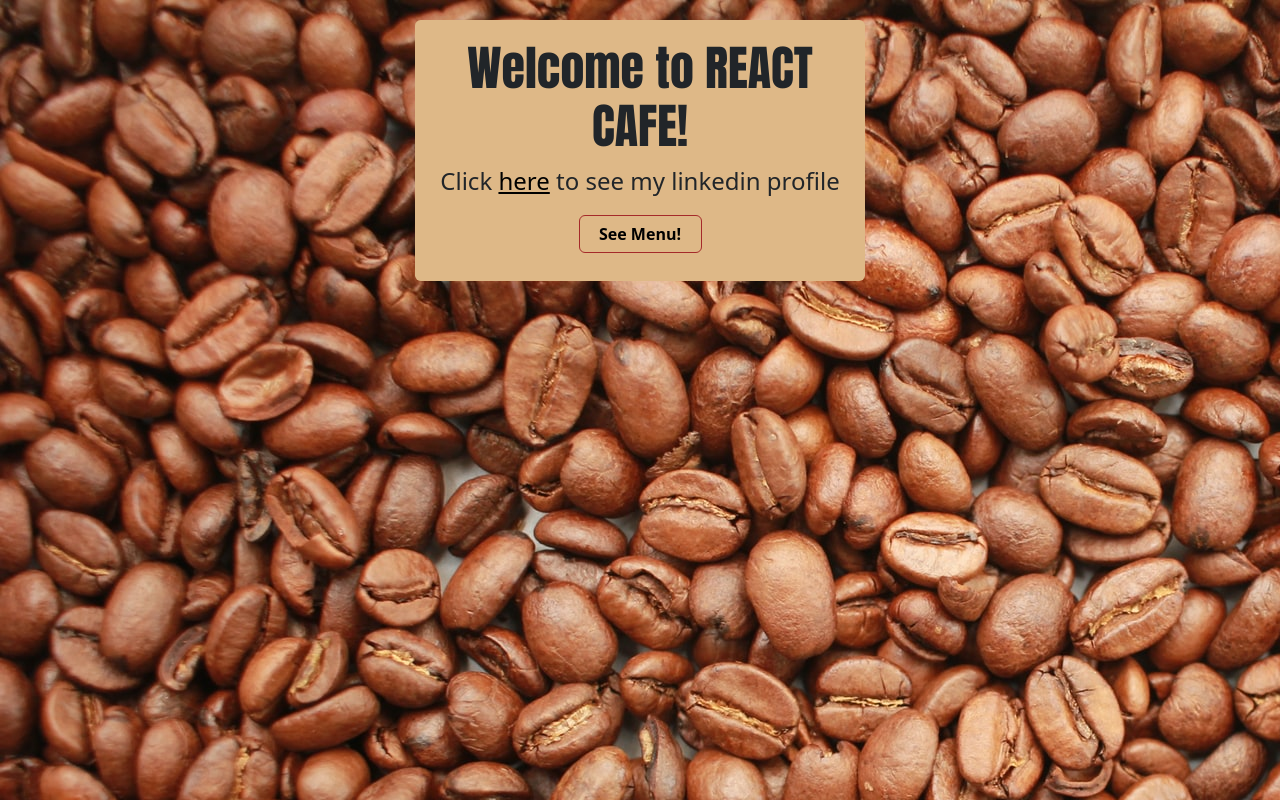
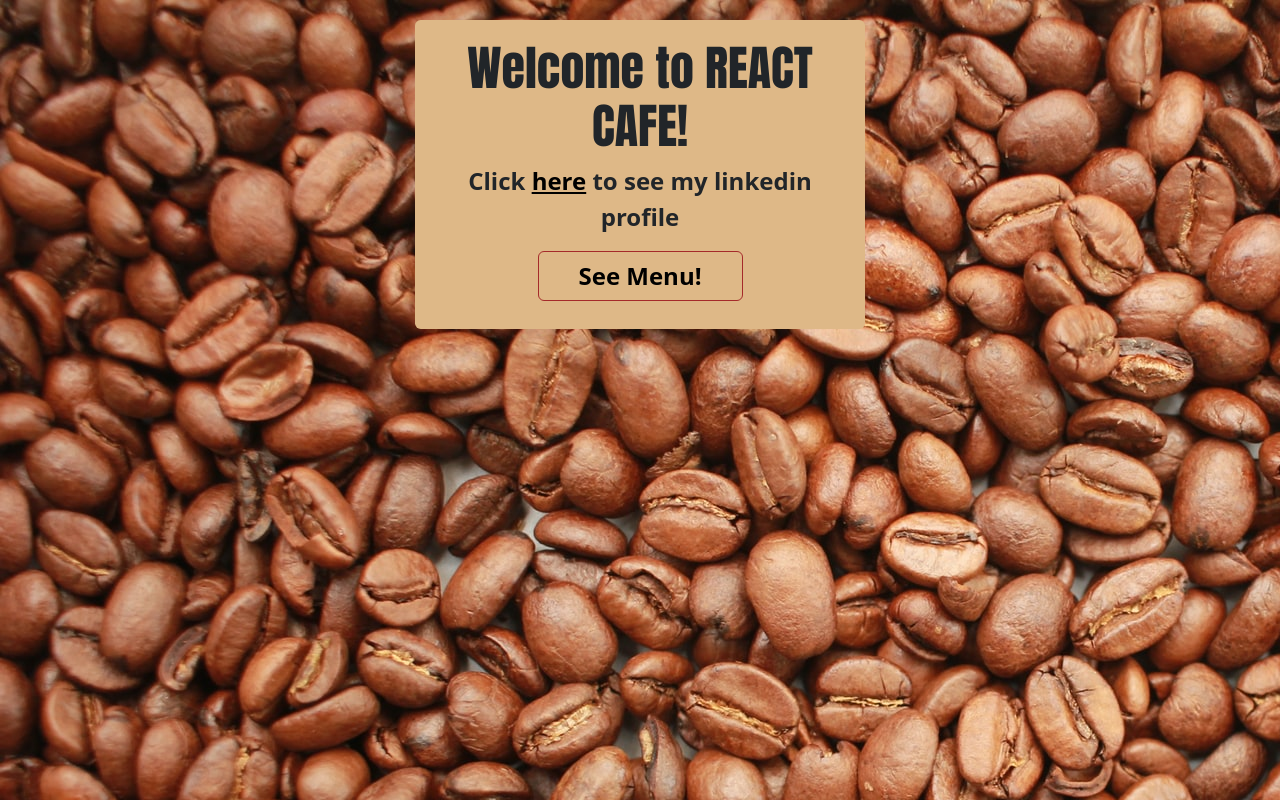
Before and after one commit to EiffelIKE/Coffe-Menu, a React (Create React App) app: page /Welcome in a window 1280 px wide. Built offline with nearby package versions, Linux system fonts and the light colour scheme.

Commit message:
Not Found Page done,project finished

```diff
--- a/src/App.js
+++ b/src/App.js
@@ -1,6 +1,7 @@
 import React from 'react'
 import Menu from './pages/Menu'
 import Welcome from './pages/Welcome'
+import NotFound from './pages/NotFound'
 import { BrowserRouter, Routes, Route, Navigate } from 'react-router-dom'
 
 const App = () => {
@@ -10,7 +11,7 @@ const App = () => {
       <Route path='/' element= {<Navigate to= '/Welcome' /> } />
       <Route path='/Welcome' element= {<Welcome/>}/>
       <Route path= '/Menu' element= {<Menu/>} />
-      {/* <Route path= '*' element={<NotFound/>} /> */}
+      <Route path= '*' element={<NotFound/>} />
       </Routes>
     </BrowserRouter>
   )
--- a/src/components/styles/Menu.css
+++ b/src/components/styles/Menu.css
@@ -12,10 +12,13 @@
     display: block;
 }
 .menu .go{
-   width: 30%;
-
-   margin: 0 35%;
+   text-align: center;
+   width: 50%;
+   font-size: 1.5rem;
    font-weight: 600;
    color: black;
    border-color: brown;
 }
+.align{
+    margin: 0 25%;
+}
--- a/src/components/styles/Welcome.css
+++ b/src/components/styles/Welcome.css
@@ -8,12 +8,7 @@
 }
 .welcome p{
   font-size: 1.5rem;
-}
-.go{
-    text-align: center;
-    font-weight: 600;
-    color: black;
-    border-color: brown;
+  font-weight: 700;
 }
 .menu a {
     color: black;
--- a/src/pages/Menu.js
+++ b/src/pages/Menu.js
@@ -22,7 +22,7 @@ const Menu = () => {
               )
             })}
              <button type="button"
-            className="btn btn-outline-dark go"
+            className="btn btn-outline-dark go align"
             onClick={() => navigate('/Welcome')}
             >Back</button>
         </div>
--- /dev/null
+++ b/src/pages/NotFound.js
@@ -0,0 +1,19 @@
+import React from 'react'
+import { useNavigate } from 'react-router-dom'
+import '../components/styles/Welcome.css'
+
+const NotFound = () => {
+  const navigate = useNavigate()
+  return (
+        <div className='menu welcome'>
+        <h1>Page Not Found!</h1>
+          <p>Error: 404!</p>
+            <button type="button"
+            className="btn btn-outline-dark go"
+            onClick={() => navigate('/Welcome')}
+            >Go Home</button>
+        </div>
+  )
+}
+
+export default NotFound
```
